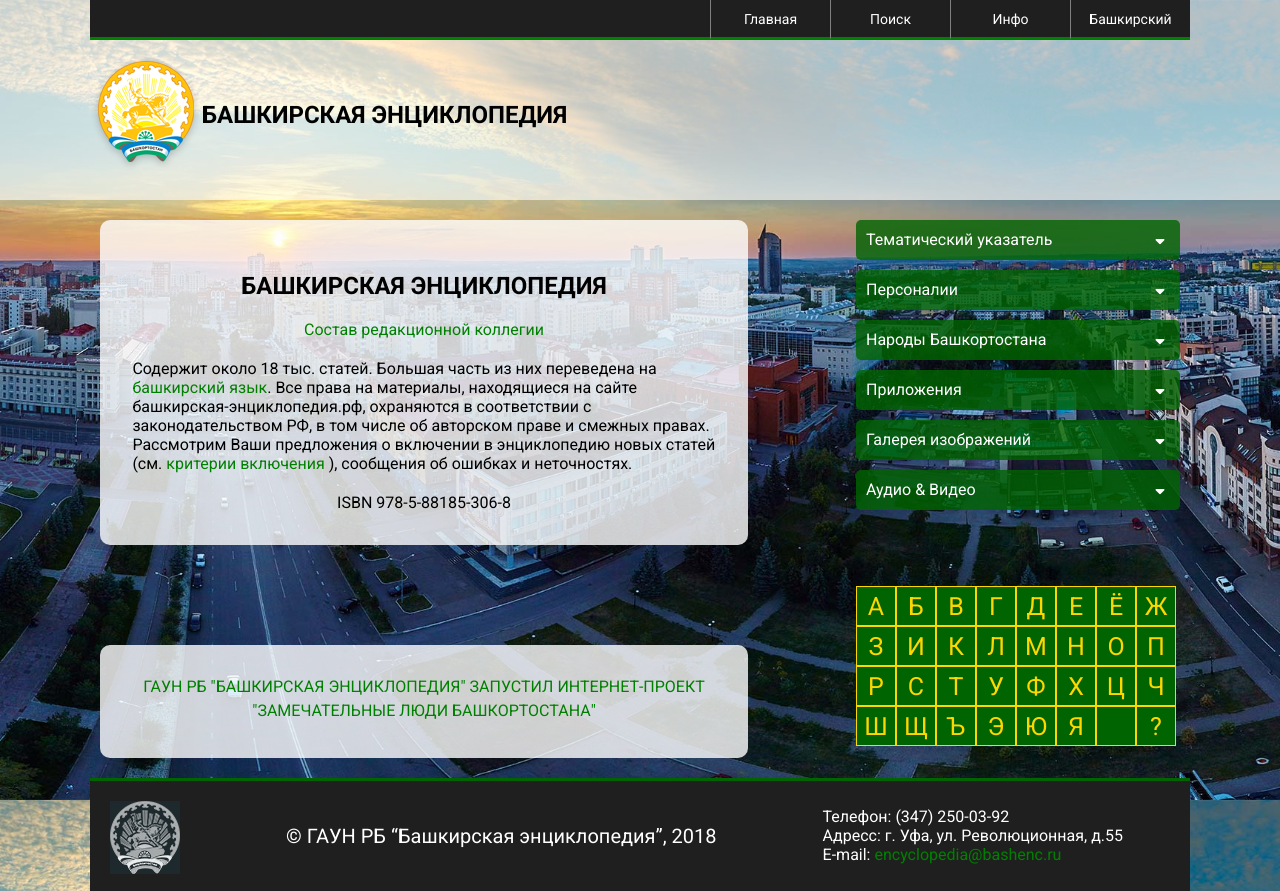
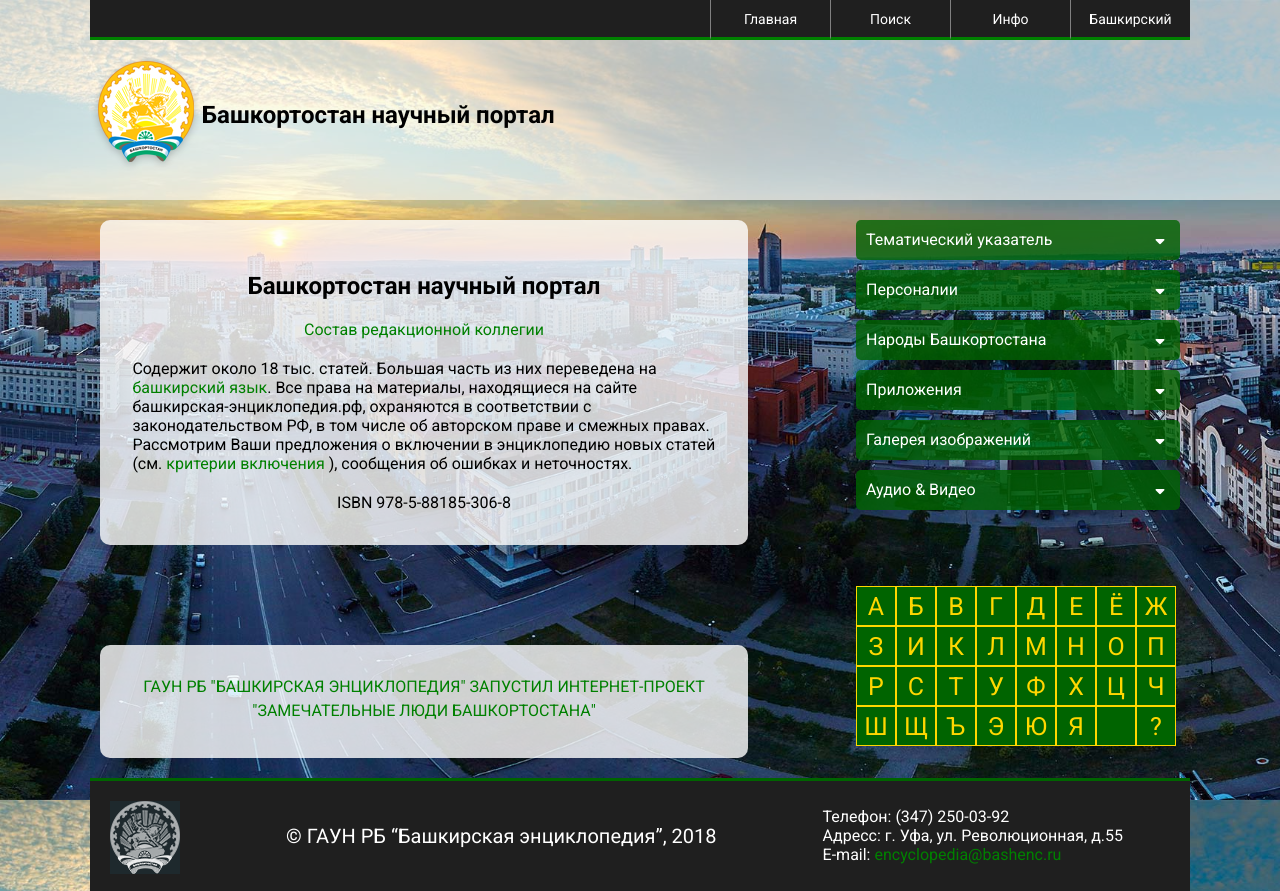
Before and after one commit to npogadaev/npogadaev.github.io, a plain HTML site: page encyclopedia/index.html in a window 1280 px wide. Drawn offline with Linux system fonts and the light colour scheme.

Commit message:
Add files via upload

```diff
--- a/encyclopedia/index.html
+++ b/encyclopedia/index.html
@@ -4,7 +4,7 @@
     <meta charset="UTF-8">
     <meta name="viewport" content="width=device-width, initial-scale=1.0">
     <meta http-equiv="X-UA-Compatible" content="ie=edge">
-    <title>Башкирская энциклопедия</title>
+    <title>Башкортостан научный портал</title>
     <!-- Connects -->
     <link rel="icon" href="./img/icons/favicon.ico" type="image/x-icon">
     <link rel="shortcut icon" href="./img/icons/favicon.ico" type="image/x-icon">
@@ -23,7 +23,7 @@
             </div>
             <div class="header-content">
                 <div class="header-logo"><img src="./img/icons/logo.png" alt="БАШКИРСКАЯ ЭНЦИКЛОПЕДИЯ"></div>
-                <p class="header-title">БАШКИРСКАЯ ЭНЦИКЛОПЕДИЯ</p>
+                <p class="header-title">Башкортостан научный портал</p>
             </div>
         </div>
     </header>
@@ -31,7 +31,7 @@
        <div class="container main-wrapper">
             <div class="content">
                 <div class="description-block">
-                    <h2 class="description__title">БАШКИРСКАЯ ЭНЦИКЛОПЕДИЯ</h2>
+                    <h2 class="description__title">Башкортостан научный портал</h2>
                     <a href="http://xn----7sbacsfsccnbdnzsqis3h5a6ivbm.xn--p1ai/redaktsionnaya-kollegiya.html">Состав редакционной  коллегии </a>
                     <p class="description__text">
                         Содержит около 18 тыс. статей. Большая часть из них переведена на <a href="#">башкирский язык</a>. Все права на материалы, находящиеся на сайте башкирская-энциклопедия.рф, охраняются в соответствии с законодательством РФ, в том числе об авторском праве и смежных правах. Рассмотрим Ваши предложения о включении в энциклопедию новых статей (см. <a href="http://xn----7sbacsfsccnbdnzsqis3h5a6ivbm.xn--p1ai/component/content/article/9-servis/18940-%D0%BA%D1%80%D0%B8%D1%82%D0%B5%D1%80%D0%B8%D0%B8-%D0%B2%D0%BA%D0%BB%D1%8E%D1%87%D0%B5%D0%BD%D0%B8%D1%8F-%D0%B1%D0%B8%D0%BE%D0%B3%D1%80%D0%B0%D1%84%D0%B8%D1%87%D0%B5%D1%81%D0%BA%D0%B8%D1%85-%D1%81%D1%82%D0%B0%D1%82%D0%B5%D0%B9.html" class="description__link">критерии включения</a> ), сообщения об ошибках и неточностях.
--- a/encyclopedia/js/main.js
+++ b/encyclopedia/js/main.js
@@ -15,7 +15,6 @@
                 listContent[i].style.maxHeight = '0px';
             }
             icons[i].style.transform = (transform === 'none') ? 'rotate(-180deg)' : 'none';
-        })
         });
     });
 
@@ -29,3 +28,5 @@
             infoList.classList.remove('info-navigation--sticky')
         }
     });
+
+});
```
Also changed, not shown: encyclopedia/info.html (+2 -2 lines). Lines whose indentation alone changed are shown as unchanged.
